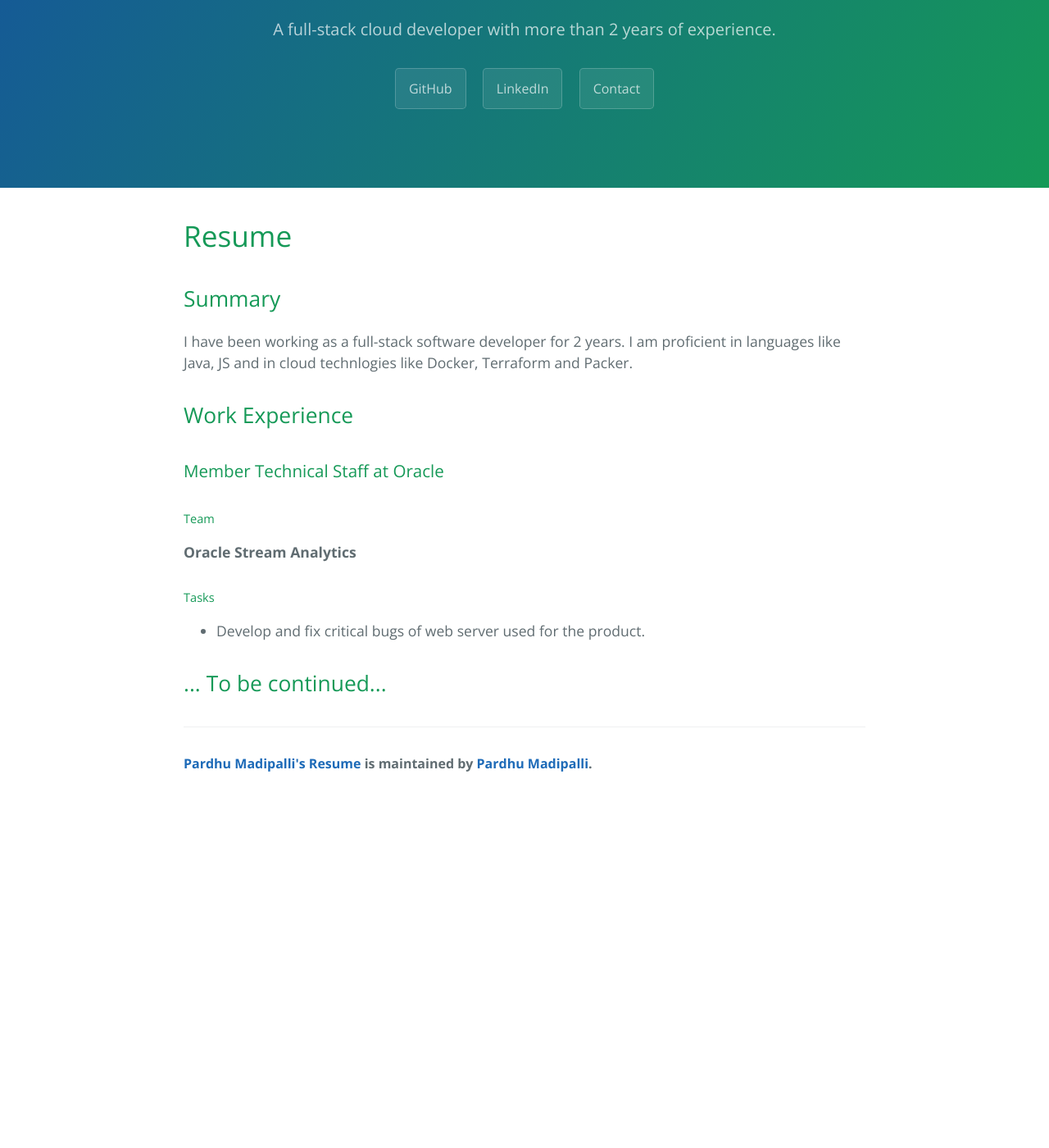
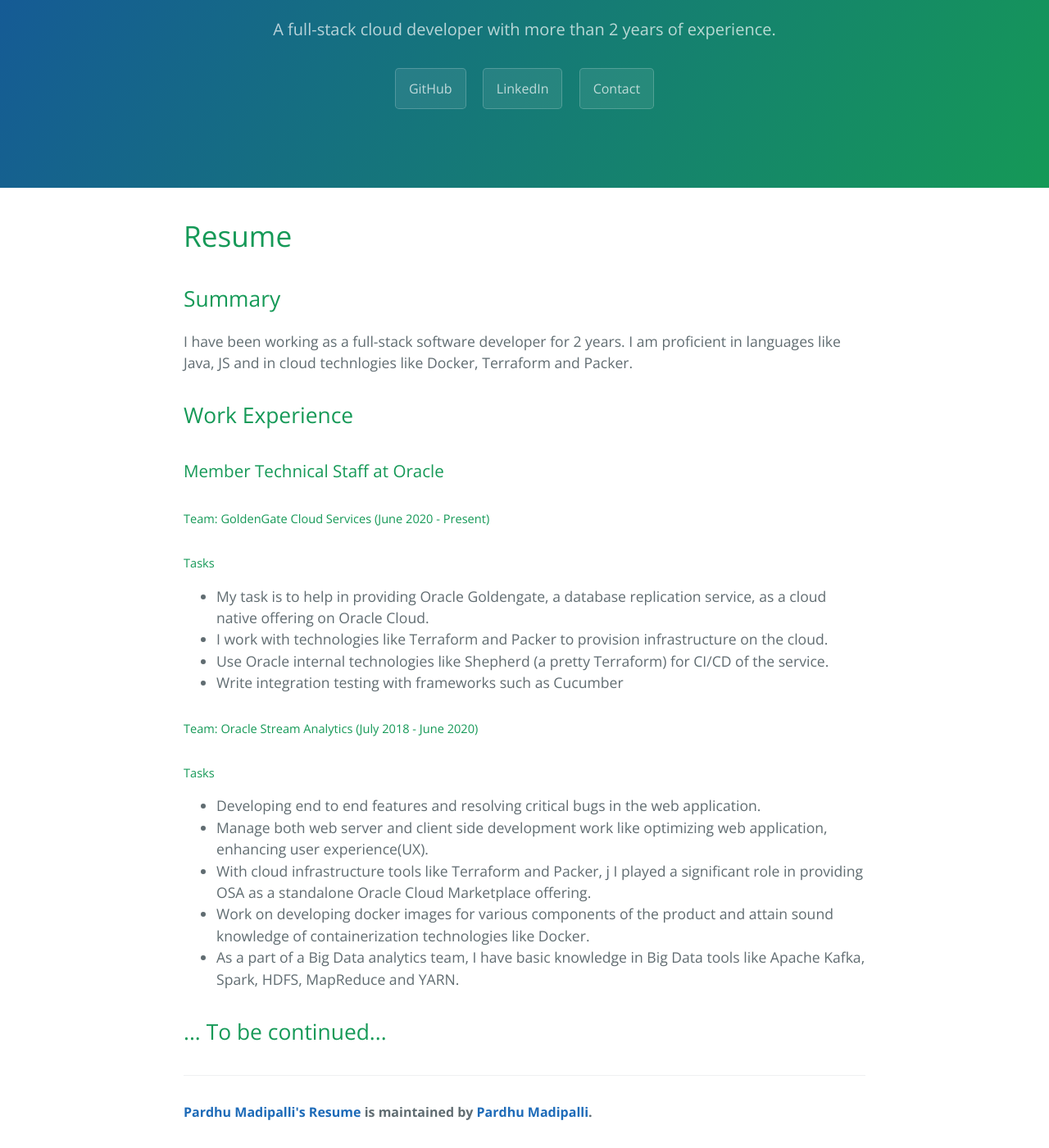
Before and after one commit to PardhuMadipalli/pardhumadipalli.github.io, a Jekyll site: the page built from index.html, in a window 1280 px wide and 1400 px high, scrolled down 154 px. Shown: the whole window at 82% size. Built offline with Jekyll 4.4.1, drawn with Linux system fonts in a browser that asks for light colours; the list of posts is cut into pages by our own code; before the commit the page ends 1129 px from its top, so only the background shows below that.

Commit message:
added more details for tasks in various teams

```diff
--- a/index.html
+++ b/index.html
@@ -9,10 +9,22 @@
   <p>I have been working as a full-stack software developer for 2 years. I am proficient in languages like Java, JS and in cloud technlogies like Docker, Terraform and Packer.</p>
   <h2>Work Experience</h2>
   <h3>Member Technical Staff at Oracle</h3>
-  <h5>Team</h5><strong style="display: inline">Oracle Stream Analytics</strong>
+  <h5>Team: GoldenGate Cloud Services (June 2020 - Present)</h5>
   <h5>Tasks</h5>
   <ul>
-    <li>Develop and fix critical bugs of web server used for the product.</li>
+    <li>My task is to help in providing Oracle Goldengate, a database replication service, as a cloud native offering on Oracle Cloud.</li>
+    <li>I work with technologies like Terraform and Packer to provision infrastructure on the cloud.</li>
+    <li>Use Oracle internal technologies like Shepherd (a pretty Terraform) for CI/CD of the service.</li>
+    <li>Write integration testing with frameworks such as Cucumber</li>
+  </ul>
+  <h5>Team: Oracle Stream Analytics (July 2018 - June 2020)</h5>
+  <h5>Tasks</h5>
+  <ul>
+    <li>Developing end to end features and resolving critical bugs in the web application.</li>
+    <li>Manage both web server and client side development work like optimizing web application, enhancing user experience(UX).</li>
+    <li>With cloud infrastructure tools like Terraform and Packer, j I played a significant role in providing OSA as a standalone Oracle Cloud Marketplace offering.</li>
+    <li>Work on developing docker images for various components of the product and attain sound knowledge of containerization technologies like Docker.</li>
+    <li>As a part of a Big Data analytics team, I have basic knowledge in Big Data tools like Apache Kafka, Spark, HDFS, MapReduce and YARN.</li>
   </ul>
   <h2>... To be continued...</h2>
 </div>
```
